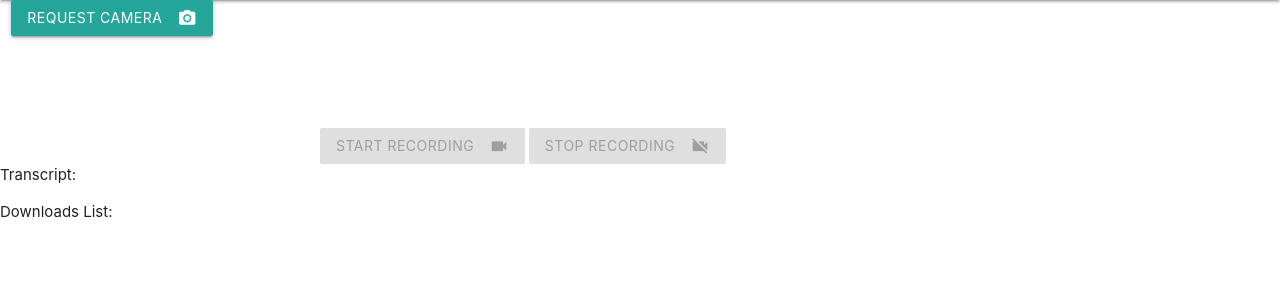
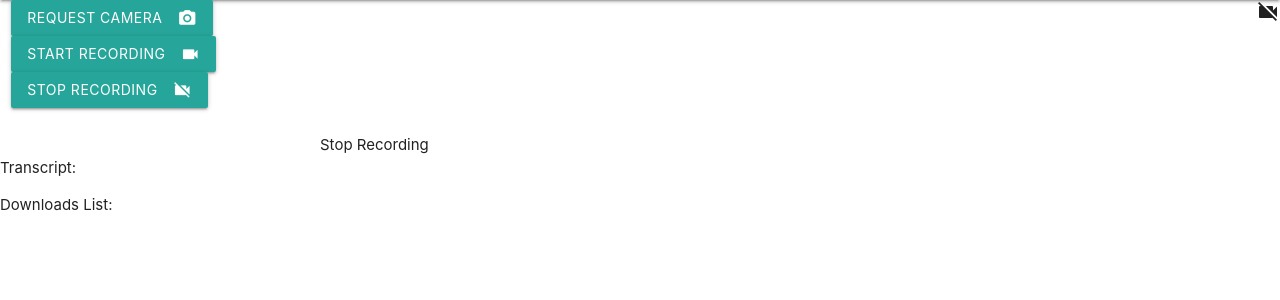
Before and after one commit to intermezzio/pennappsxx-lip-reading, a Flask app: page / in a window 1280 px wide. Shown: the part 64-364 px from the top of the page. Run offline with Flask 2, Linux system fonts and the light colour scheme.

Commit message:
Default message

```diff
--- a/Server/templates/flask.html
+++ b/Server/templates/flask.html
@@ -5,7 +5,7 @@
 <link rel="stylesheet" href="https://cdnjs.cloudflare.com/ajax/libs/materialize/1.0.0/css/materialize.min.css">
 <link href="https://fonts.googleapis.com/icon?family=Material+Icons" rel="stylesheet">
 <!-- Regular CSS -->
-<link rel="stylesheet" type="text/css" href="flask.css">
+<link rel="stylesheet" type="text/css" href="{{ url_for('static', filename='flask.css') }}">
 </head>
 <body>
 
@@ -25,13 +25,13 @@
     <button hidden type="submit" id = "go"></button>
     <div class="col s3" id="video-buttons">
       <a class="waves-effect waves-light btn" id='request'>Request Camera<i class="material-icons right">camera_alt</i></a>
-      <!--<a class="waves-effect waves-light btn" id='start' onclick='startRecording()'>Start Recording<i class="material-icons right">videocam</i></a>
-      <a class="waves-effect waves-light btn" id='stop' onclick='stopRecording()' hidden>Stop Recording<i class="material-icons right">videocam_off</i></a>-->
+      <a class="waves-effect waves-light btn" id='start' onclick='startRecording()'>Start Recording<i class="material-icons right">videocam</i></a>
+      <a class="waves-effect waves-light btn" id='stop' onclick='stopRecording()' hidden>Stop Recording<i class="material-icons right">videocam_off</i></a>
     </div>
-    <button id='start' class='btn' onclick = "startRecording()">
+    <!--<button id='start' class='btn' onclick = "startRecording()">
       Start Recording <i class="material-icons right">videocam</i>
     </button>
-    <button id='stop' class='btn' onclick = "stopRecording()" hidden>
+    <button id='stop' class='btn' onclick = "stopRecording()" hidden>-->
       Stop Recording <i class="material-icons right">videocam_off</i>
     </button>
     <video id='video' autoplay></video>
```
